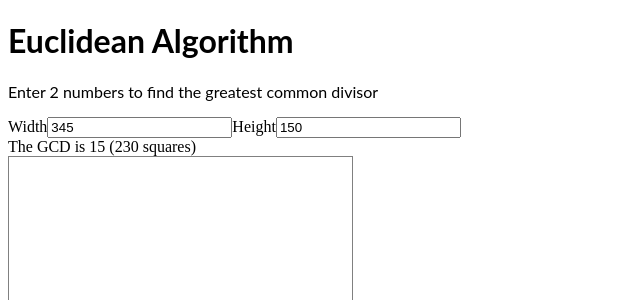
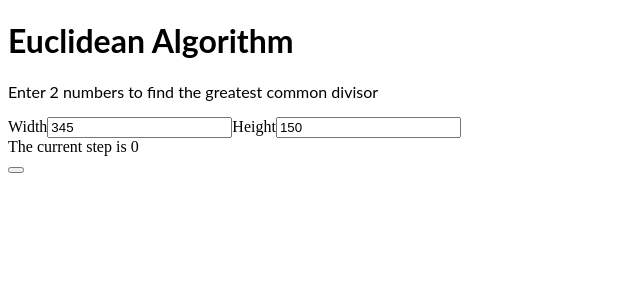
Before and after one commit to kevinmaes/euclid, a React (Create React App) app: page / in a window 1280 px wide. Shown: the top 300 px of the page, without its empty margins (0-640 px from the left). Built offline with nearby package versions, Linux system fonts and the light colour scheme.

Commit message:
clean up App to use new steps in state

```diff
--- a/src/App.js
+++ b/src/App.js
@@ -12,35 +12,29 @@ const calcGCDSteps = descending(gcdSteps);
 // Functional setState for input values.
 const setInputs = inputs => () => ({ inputs });
 
-// Functional setState for result.
-const setResult = result => () => ({ result });
-
 const VISIBLE_CHILD_MAX = 1000;
 
-const PROBLEM = "renderProblem";
-const MEASUREMENT = "renderMeasurement";
-const SOLUTION = "renderSolution";
-const renderers = [PROBLEM, MEASUREMENT, SOLUTION];
+// const PROBLEM = "renderProblem";
+// const MEASUREMENT = "renderMeasurement";
+// const SOLUTION = "renderSolution";
+// const renderers = [PROBLEM, MEASUREMENT, SOLUTION];
 
 class App extends Component {
   constructor(props) {
     super(props);
+    const { width, height } = props;
     const inputs = [];
-    if (props.width && props.height) {
-      inputs.push(props.width);
-      inputs.push(props.height);
+    if (width && height) {
+      inputs.push(width);
+      inputs.push(height);
     }
+
+    const steps = calcGCDSteps(width, height);
     this.state = {
       inputs,
-      result: 0,
-      mode: 0
+      steps,
+      currentStepIndex: 0,
     };
-  }
-
-  componentDidMount() {
-    const { inputs } = this.state;
-    const result = this.calculateResult(inputs);
-    this.setState(setResult(result));
   }
 
   onInputChange = event => {
@@ -50,10 +44,11 @@ class App extends Component {
     const { inputs } = this.state;
     const newInputs = [...inputs];
     newInputs[index] = value || 0;
-    const result = this.calculateResult(newInputs);
 
     this.setState(setInputs(newInputs));
-    this.setState(setResult(result));
+    const steps = calcGCDSteps(...newInputs);
+    this.setState({ steps });
+    this.setState({ currentStepIndex: 0 });
   };
 
   calculateResult = inputs =>
@@ -69,11 +64,15 @@ class App extends Component {
   hasBothInputs = inputs => inputs && inputs[0] && inputs[1];
 
   onClick = () => {
-    const { mode } = this.state;
-    if (mode < renderers.length - 1) {
-      return this.setState({ mode: mode + 1 });
-    }
-    return this.setState({ mode: 0 });
+    this.setState(({ steps, currentStepIndex }) => {
+      const newCurrentStepIndex = currentStepIndex < steps.length - 1
+        ? currentStepIndex + 1
+        : 0;
+
+      return {
+        currentStepIndex: newCurrentStepIndex,
+      }
+    })
   };
 
   renderProblem = inputs => <Step inputs={inputs} />;
@@ -104,16 +103,7 @@ class App extends Component {
   };
 
   render() {
-    const { inputs, result, mode } = this.state;
-
-    const numChildren = inputs[0] / result * (inputs[1] / result);
-    const children = [];
-    if (this.hasBothInputs(inputs) && Number.isFinite(numChildren)) {
-      children.length = numChildren;
-      children.fill();
-    }
-
-    const renderFn = this[renderers[mode]];
+    const { inputs, steps, currentStepIndex } = this.state;
 
     return (
       <div>
@@ -127,9 +117,11 @@ class App extends Component {
           <input id="1" onChange={this.onInputChange} value={inputs[1]} />
         </div>
         <div>
-          The GCD is {result} ({children.length} squares)
+          {/* The GCD is {result} ({children.length} squares) */}
+          The current step is {currentStepIndex}
         </div>
-        <div onClick={this.onClick}>{renderFn(inputs, children)}</div>
+        <button onClick={this.onClick}></button>
+        {/* <div onClick={this.onClick}>{renderFn(inputs, children)}</div> */}
       </div>
     );
   }
--- a/src/utils/gcd.js
+++ b/src/utils/gcd.js
@@ -11,8 +11,10 @@ export const gcdSteps = (a, b, steps = []) => {
 
   if (rem === 0) {
     step.gcd = b;
+    // console.log('steps final', steps);
     return steps;
   }
 
+  // console.log('steps', steps);
   return gcdSteps(b, rem, steps);
 };
```
Also changed, not shown: 1 other file (tests, documents, lock files or other folders).
